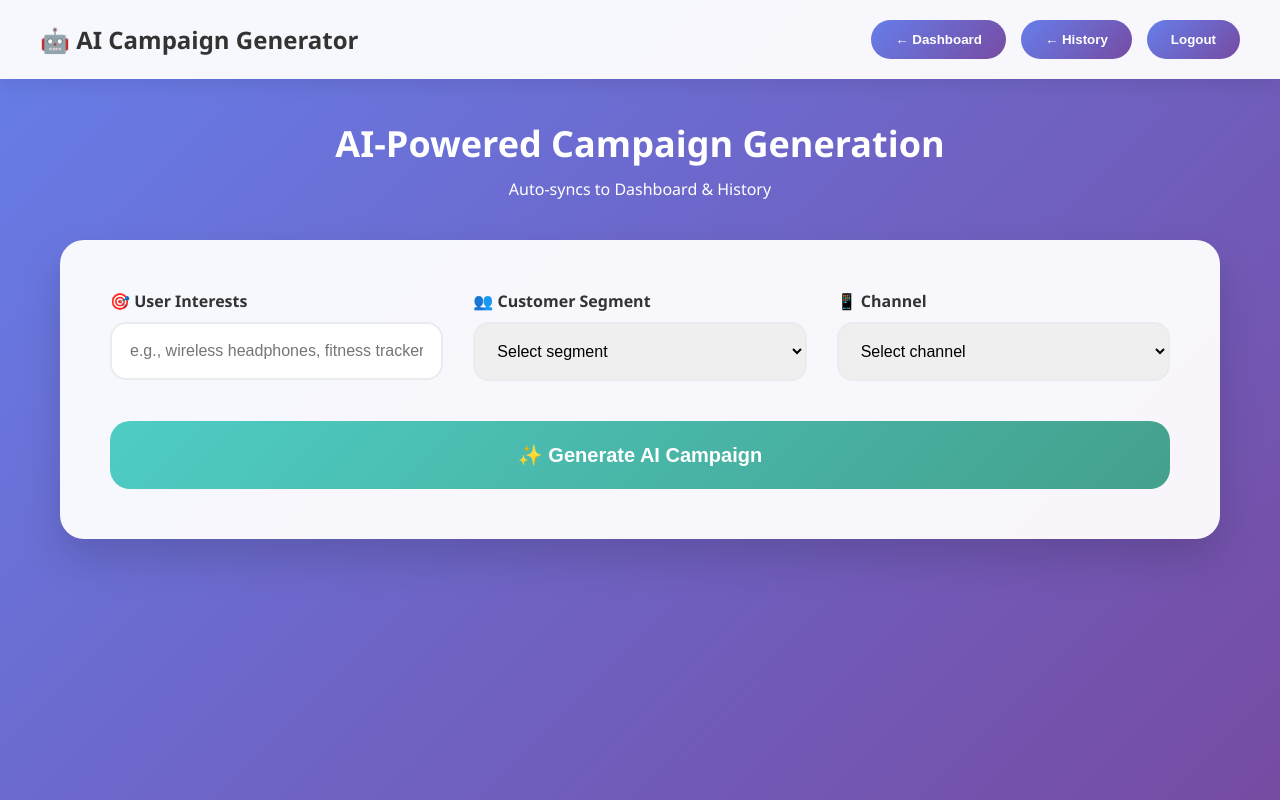
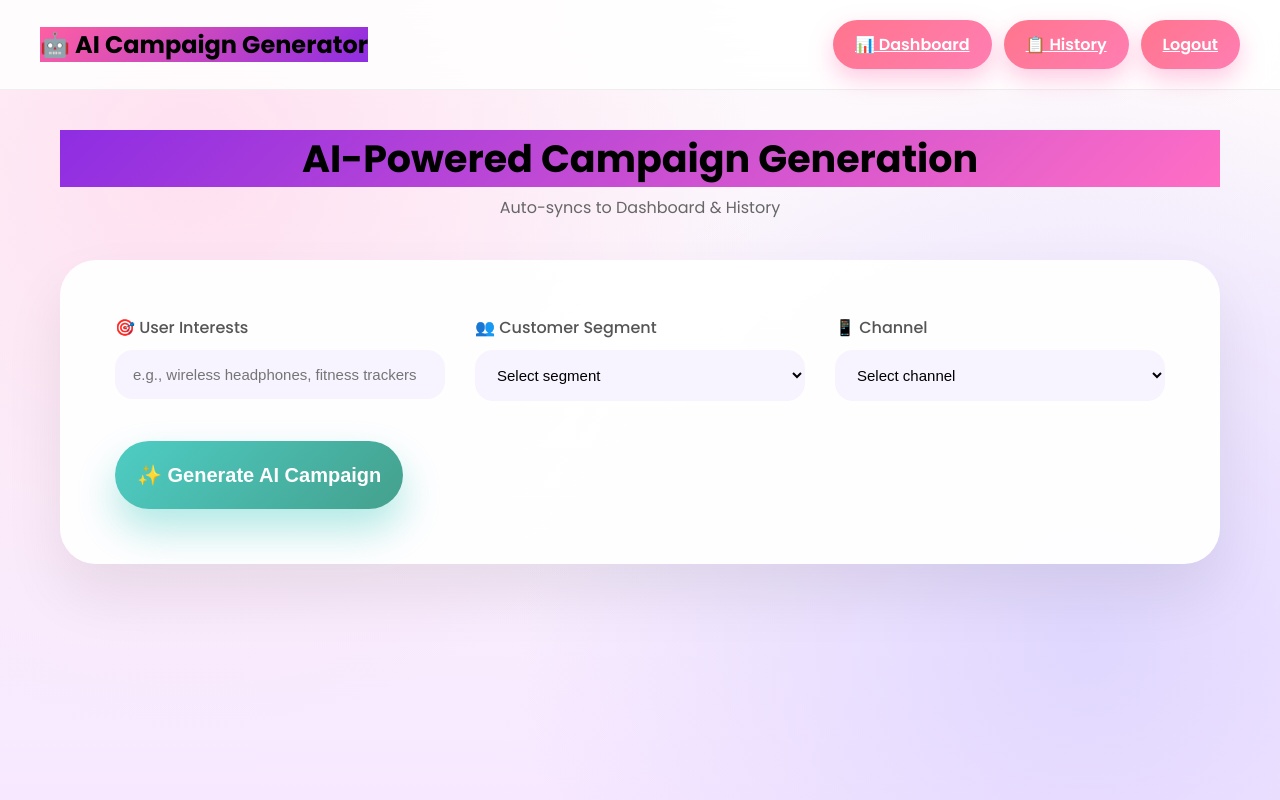
Before and after one commit to latha2105/aws-ai-marketing-platform, a Flask app: page /campaign.html in a window 1280 px wide. Run offline with Flask 3, Linux system fonts and the light colour scheme; the visitor is signed in with stand-in values (Sample User, id 1).

Commit message:
Update campaign.html

```diff
--- a/templates/campaign.html
+++ b/templates/campaign.html
@@ -4,39 +4,223 @@
     <meta charset="UTF-8">
     <meta name="viewport" content="width=device-width, initial-scale=1.0">
     <title>AI Campaign Generator - AWS AI Marketing Platform</title>
+
     <style>
-        /* [Previous CSS remains same - keeping it short] */
-        * { margin: 0; padding: 0; box-sizing: border-box; }
-        body { font-family: 'Segoe UI', Tahoma, Geneva, Verdana, sans-serif; background: linear-gradient(135deg, #667eea 0%, #764ba2 100%); min-height: 100vh; }
-        .header { background: rgba(255,255,255,0.95); padding: 20px 40px; box-shadow: 0 4px 20px rgba(0,0,0,0.1); display: flex; justify-content: space-between; align-items: center; }
-        .logo h1 { color: #333; font-size: 24px; }
-        .nav-buttons { display: flex; gap: 15px; align-items: center; }
-        .back-btn, .logout-btn { background: linear-gradient(135deg, #667eea, #764ba2); color: white; border: none; padding: 12px 24px; border-radius: 25px; cursor: pointer; font-weight: 600; transition: all 0.3s ease; }
-        .back-btn:hover, .logout-btn:hover { transform: translateY(-2px); box-shadow: 0 8px 25px rgba(102,126,234,0.4); }
-        .main-content { max-width: 1200px; margin: 40px auto; padding: 0 20px; }
-        .page-title { text-align: center; color: white; margin-bottom: 40px; }
-        .page-title h2 { font-size: 36px; margin-bottom: 10px; }
-        .ai-generator { background: rgba(255,255,255,0.95); border-radius: 24px; padding: 50px; box-shadow: 0 20px 40px rgba(0,0,0,0.15); margin-bottom: 40px; }
-        .input-grid { display: grid; grid-template-columns: repeat(auto-fit, minmax(300px, 1fr)); gap: 30px; margin-bottom: 40px; }
-        .form-group label { display: block; margin-bottom: 10px; color: #333; font-weight: 600; }
-        .form-group input, .form-group select { width: 100%; padding: 18px; border: 2px solid #e9ecef; border-radius: 16px; font-size: 16px; }
-        .form-group input:focus, .form-group select:focus { outline: none; border-color: #4ecdc4; box-shadow: 0 0 0 4px rgba(78,205,196,0.1); }
-        .generate-btn { width: 100%; padding: 22px; background: linear-gradient(135deg, #4ecdc4, #44a08d); color: white; border: none; border-radius: 20px; font-size: 20px; font-weight: 700; cursor: pointer; grid-column: 1/-1; }
-        .ai-output { background: linear-gradient(135deg, rgba(78,205,196,0.1), rgba(68,160,141,0.1)); border: 2px solid #4ecdc4; border-radius: 20px; padding: 40px; margin-top: 30px; display: none; }
-        .ai-output.show { display: block; }
+        @import url('https://fonts.googleapis.com/css2?family=Poppins:wght@300;400;500;600;700&display=swap');
+
+        * {
+            margin: 0;
+            padding: 0;
+            box-sizing: border-box;
+        }
+
+        body {
+            font-family: 'Poppins', sans-serif;
+            min-height: 100vh;
+            background:
+                radial-gradient(circle at 15% 20%, #ffe0f0, transparent 45%),
+                radial-gradient(circle at 85% 80%, #e0d7ff, transparent 45%),
+                linear-gradient(180deg, #fdfbfb, #f7e8ff);
+        }
+
+        /* ---------- HEADER ---------- */
+        .header {
+            background: rgba(255,255,255,0.85);
+            backdrop-filter: blur(25px);
+            padding: 20px 40px;
+            display: flex;
+            justify-content: space-between;
+            align-items: center;
+            border-bottom: 1px solid #eee;
+        }
+
+        .logo h1 {
+            font-size: 24px;
+            font-weight: 700;
+            background: linear-gradient(135deg, #ff5fa2, #8e2de2);
+
+            -webkit-text-fill-color: black;
+        }
+
+        .nav-buttons {
+            display: flex;
+            gap: 12px;
+        }
+
+        .back-btn,
+        .logout-btn {
+            border: none;
+            padding: 12px 22px;
+            border-radius: 999px;
+            font-weight: 600;
+            cursor: pointer;
+            background: linear-gradient(135deg, #ff758c, #ff7eb3);
+            color: white;
+            transition: 0.4s;
+            box-shadow: 0 10px 25px rgba(255,120,180,0.4);
+        }
+
+        .back-btn:hover,
+        .logout-btn:hover {
+            transform: translateY(-3px);
+            box-shadow: 0 18px 35px rgba(255,120,180,0.6);
+        }
+
+        /* ---------- MAIN ---------- */
+        .main-content {
+            max-width: 1200px;
+            margin: 40px auto;
+            padding: 0 20px;
+            animation: rise 1s ease forwards;
+        }
+
+        @keyframes rise {
+            from { opacity: 0; transform: translateY(30px); }
+            to { opacity: 1; transform: translateY(0); }
+        }
+
+        .page-title {
+            text-align: center;
+            margin-bottom: 40px;
+        }
+
+        .page-title h2 {
+            font-size: 38px;
+            background: linear-gradient(135deg, #8e2de2, #ff6ec4);
+
+            -webkit-text-fill-color: black;
+        }
+
+        .page-title p {
+            color: #666;
+            margin-top: 8px;
+        }
+
+        /* ---------- GENERATOR CARD ---------- */
+        .ai-generator {
+            background: rgba(255,255,255,0.95);
+            border-radius: 36px;
+            padding: 55px;
+            box-shadow: 0 30px 60px rgba(0,0,0,0.08);
+            position: relative;
+        }
+
+        .input-grid {
+            display: grid;
+            grid-template-columns: repeat(auto-fit, minmax(280px, 1fr));
+            gap: 30px;
+            margin-bottom: 40px;
+        }
+
+        .form-group label {
+            display: block;
+            margin-bottom: 10px;
+            font-weight: 500;
+            color: #555;
+        }
+
+        .form-group input,
+        .form-group select {
+            width: 100%;
+            padding: 16px 18px;
+            border-radius: 18px;
+            border: none;
+            background: #f7f3ff;
+            font-size: 15px;
+            transition: 0.3s;
+        }
+
+        .form-group input:focus,
+        .form-group select:focus {
+            outline: none;
+            background: #fff;
+            box-shadow: 0 0 0 2px #ff8dc7;
+        }
+
+        .generate-btn {
+            grid-column: 1 / -1;
+            padding: 22px;
+            border-radius: 999px;
+            border: none;
+            background: linear-gradient(135deg, #4ecdc4, #44a08d);
+            color: white;
+            font-size: 20px;
+            font-weight: 700;
+            cursor: pointer;
+            transition: 0.4s;
+            box-shadow: 0 20px 40px rgba(78,205,196,0.45);
+        }
+
+        .generate-btn:hover {
+            transform: translateY(-4px);
+            box-shadow: 0 30px 50px rgba(78,205,196,0.6);
+        }
+
+        /* ---------- AI OUTPUT ---------- */
+        .ai-output {
+            margin-top: 40px;
+            background: linear-gradient(180deg, #ffffff, #f7f1ff);
+            border-radius: 32px;
+            padding: 45px;
+            box-shadow: 0 25px 50px rgba(0,0,0,0.08);
+            display: none;
+            animation: fadeUp 0.8s ease forwards;
+        }
+
+        .ai-output.show {
+            display: block;
+        }
+
+        @keyframes fadeUp {
+            from { opacity: 0; transform: translateY(20px); }
+            to { opacity: 1; transform: translateY(0); }
+        }
+
+        .copy-btn {
+            background: linear-gradient(135deg, #ff758c, #ff7eb3);
+            color: white;
+            border: none;
+            padding: 12px 24px;
+            border-radius: 999px;
+            font-weight: 600;
+            cursor: pointer;
+            transition: 0.3s;
+        }
+
+        .copy-btn:hover {
+            transform: translateY(-2px);
+        }
+
+        #campaignPreview {
+            margin-top: 20px;
+            background: white;
+            border-radius: 24px;
+            padding: 30px;
+            box-shadow: inset 0 0 0 1px #eee;
+        }
+
+        @media (max-width: 768px) {
+            .ai-generator {
+                padding: 35px 25px;
+            }
+        }
     </style>
 </head>
+
 <body>
+
 <header class="header">
     <div class="logo"><h1>🤖 AI Campaign Generator</h1></div>
     <div class="nav-buttons">
-            <button class="back-btn" onclick="goBack()">← Dashboard</button>
-            <button class="back-btn" onclick="goBack()">← History</button>
-            <button class="logout-btn" onclick="logout()">Logout</button>
+      <a href="/dashboard" class="back-btn">📊 Dashboard</a>
+  <a href="/campaign_history" class="back-btn">📋 History</a>
+<a href="/logout" class="logout-btn">Logout</a>
+
     </div>
 </header>
 
 <div class="main-content">
+
     <div class="page-title">
         <h2>AI-Powered Campaign Generation</h2>
         <p>Auto-syncs to Dashboard & History</p>
@@ -68,21 +252,27 @@
                     </select>
                 </div>
             </div>
+
             <button type="submit" class="generate-btn">✨ Generate AI Campaign</button>
         </form>
 
         <div id="aiOutput" class="ai-output">
-                <div style="display: flex; justify-content: space-between; align-items: center; margin-bottom: 20px;">
+            <div style="display:flex;justify-content:space-between;align-items:center;margin-bottom:20px;">
                 <h3>✅ AI Campaign Generated!</h3>
-                    <button class="copy-btn" onclick="deployCampaign()" style="background: #4ecdc4; color: white; border: none; padding: 12px 24px; border-radius: 25px; cursor: pointer;">🚀 Deploy via SNS</button>
+                <button class="copy-btn" onclick="deployCampaign()">🚀 Deploy via SNS</button>
             </div>
-                <div id="campaignPreview" style="background: white; border-radius: 16px; padding: 30px;">
-                    <div id="campaignSubject" style="font-size: 22px; font-weight: 600; color: #333; margin-bottom: 20px;">Loading...</div>
-                    <div id="campaignBody" style="line-height: 1.8; color: #444;"></div>
+
+            <div id="campaignPreview">
+                <div id="campaignSubject" style="font-size:22px;font-weight:600;margin-bottom:15px;">Loading...</div>
+                <div id="campaignBody"></div>
             </div>
         </div>
     </div>
 </div>
+
+
+
+
 
  <script>
         // Global Campaign Database (localStorage)
@@ -173,7 +363,10 @@
         }
 
         function goBack() { window.location.href = 'dashboard.html'; }
+        function gohistory() { window.location.href = 'campaign_history.html'; }
         function logout() { if(confirm('Logout?')) window.location.href = 'index.html'; }
     </script>
+
+
 </body>
 </html>
```
Lines whose indentation alone changed are shown as unchanged.
